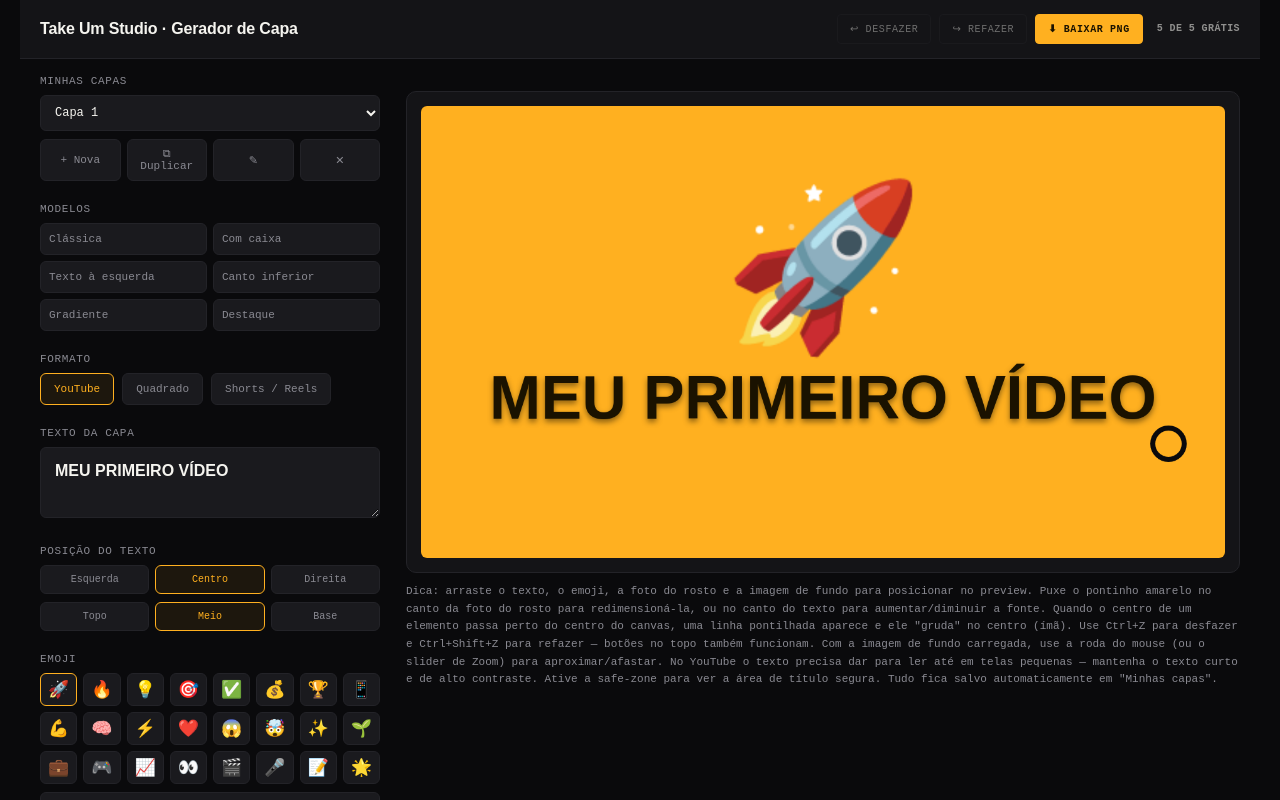
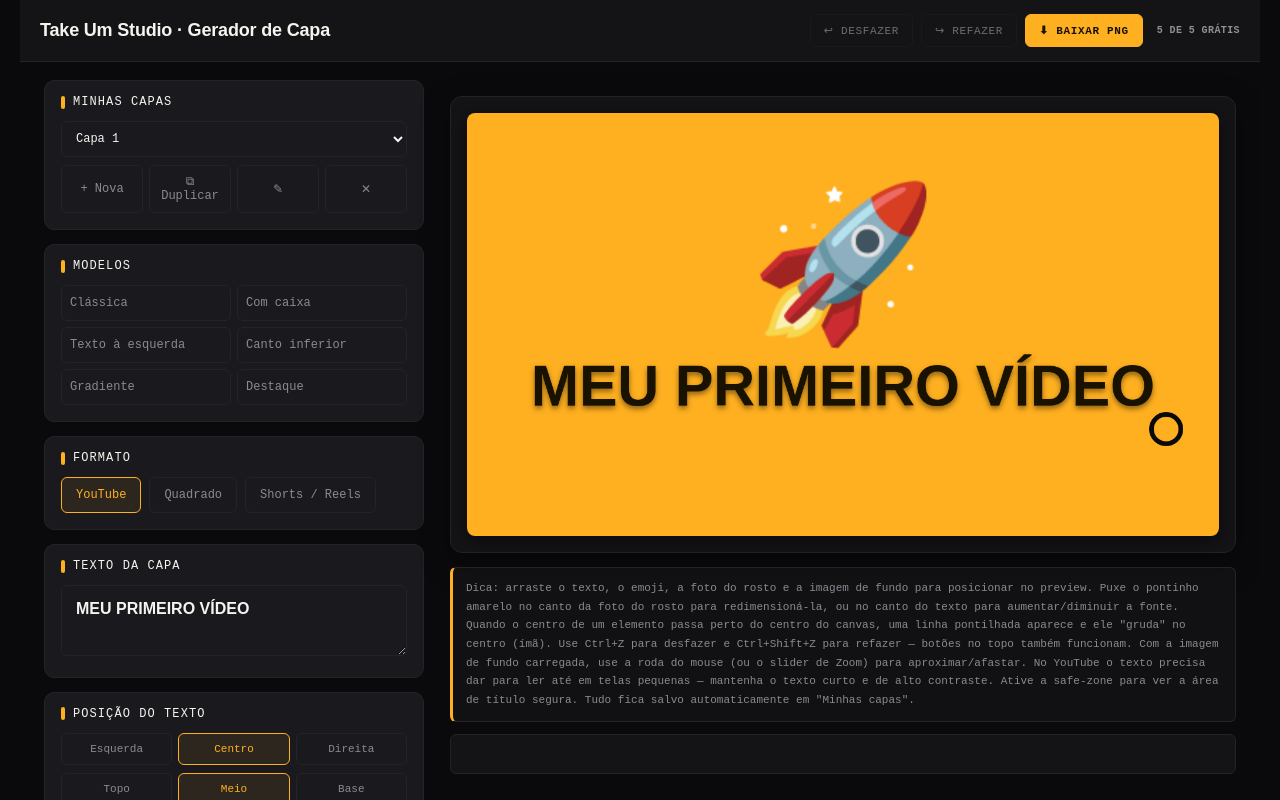
Before and after one commit to lbseven7/one-take-studio, a website: page one-take-studio/ferramentas/capa.html in a window 1280 px wide. Drawn offline with Linux system fonts and the light colour scheme.

Commit message:
feat(capa): repagina gerador de capa - sidebar em cards, painel mais largo e preview com moldura (v60)

```diff
--- a/one-take-studio/ferramentas/capa.html
+++ b/one-take-studio/ferramentas/capa.html
@@ -56,7 +56,7 @@
   header h1{
     font-family: var(--font-display);
     font-weight: 900;
-    font-size: 16px;
+    font-size: 18px;
     margin: 0;
     letter-spacing: -0.01em;
   }
@@ -66,11 +66,11 @@
     border: 1px solid var(--panel-line);
     color: var(--text-dim);
     font-family: var(--font-mono);
-    font-size: 10px;
+    font-size: 11px;
     letter-spacing: 0.06em;
     text-transform: uppercase;
-    padding: 8px 12px;
-    border-radius: 4px;
+    padding: 9px 13px;
+    border-radius: 6px;
     cursor: pointer;
     white-space: nowrap;
   }
@@ -89,40 +89,56 @@
   #content{
     flex: 1;
     overflow-y: auto;
-    padding: 16px 20px 28px;
+    padding: 18px 24px 32px;
   }
 
   #layout{
-    display: flex;
+    display: grid;
+    grid-template-columns: 380px minmax(0, 1fr);
     gap: 26px;
-    align-items: flex-start;
+    align-items: start;
   }
 
   /* ---------- CONTROLS ---------- */
   #controls{
-    width: 340px;
+    min-width: 0;
+  }
+
+  .group{
+    background: var(--card);
+    border: 1px solid var(--panel-line);
+    border-radius: 10px;
+    padding: 14px 16px 16px;
+    margin-bottom: 14px;
+  }
+  .group > label{
+    display: flex;
+    align-items: center;
+    gap: 8px;
+    font-size: 12px;
+    letter-spacing: 0.09em;
+    text-transform: uppercase;
+    color: var(--text-main);
+    margin-bottom: 12px;
+  }
+  .group > label::before{
+    content: '';
     flex-shrink: 0;
-  }
-
-  .group{ margin-bottom: 22px; }
-  .group > label{
-    display: block;
-    font-size: 11px;
-    letter-spacing: 0.06em;
-    text-transform: uppercase;
-    color: var(--text-dim);
-    margin-bottom: 8px;
+    width: 4px;
+    height: 13px;
+    border-radius: 2px;
+    background: var(--accent-amber);
   }
 
   .fmt-row{ display: flex; gap: 8px; flex-wrap: wrap; }
   .fmt-btn{
-    padding: 9px 13px;
+    padding: 10px 14px;
     border: 1px solid var(--panel-line);
     border-radius: 6px;
     background: var(--card);
     color: var(--text-dim);
     font-family: var(--font-mono);
-    font-size: 11px;
+    font-size: 12px;
     cursor: pointer;
   }
   .fmt-btn.active{
@@ -225,7 +241,7 @@
     margin-top: 10px;
   }
   .custom-color label{
-    font-size: 11px;
+    font-size: 12px;
     color: var(--text-dim);
     text-transform: uppercase;
     letter-spacing: 0.05em;
@@ -242,13 +258,13 @@
 
   .img-actions{ display: flex; gap: 8px; flex-wrap: wrap; }
   .img-actions button{
-    padding: 9px 13px;
+    padding: 10px 14px;
     border: 1px solid var(--panel-line);
     border-radius: 6px;
     background: var(--card);
     color: var(--text-dim);
     font-family: var(--font-mono);
-    font-size: 11px;
+    font-size: 12px;
     cursor: pointer;
   }
   .img-actions button:hover{ color: var(--text-main); border-color: var(--accent-amber); }
@@ -292,7 +308,37 @@
   .cap-actions{ display: flex; gap: 6px; }
   .cap-actions button{
     flex: 1;
-    padding: 8px 6px;
+    padding: 9px 6px;
+    border: 1px solid var(--panel-line);
+    border-radius: 6px;
+    background: var(--card);
+    color: var(--text-dim);
+    font-family: var(--font-mono);
+    font-size: 12px;
+    cursor: pointer;
+  }
+  .cap-actions button:hover{ color: var(--text-main); border-color: var(--accent-amber); }
+  #cap-del:hover{ color: var(--accent-red); border-color: var(--accent-red); }
+
+  .tpl-grid{ display: grid; grid-template-columns: 1fr 1fr; gap: 6px; }
+  .tpl-btn{
+    padding: 10px 8px;
+    border: 1px solid var(--panel-line);
+    border-radius: 6px;
+    background: var(--card);
+    color: var(--text-dim);
+    font-family: var(--font-mono);
+    font-size: 12px;
+    cursor: pointer;
+    text-align: left;
+  }
+  .tpl-btn:hover{ color: var(--text-main); border-color: var(--accent-amber); }
+
+  .pos-row{ display: flex; gap: 6px; margin-top: 8px; flex-wrap: wrap; }
+  .pos-btn{
+    flex: 1;
+    min-width: 70px;
+    padding: 9px 6px;
     border: 1px solid var(--panel-line);
     border-radius: 6px;
     background: var(--card);
@@ -301,36 +347,6 @@
     font-size: 11px;
     cursor: pointer;
   }
-  .cap-actions button:hover{ color: var(--text-main); border-color: var(--accent-amber); }
-  #cap-del:hover{ color: var(--accent-red); border-color: var(--accent-red); }
-
-  .tpl-grid{ display: grid; grid-template-columns: 1fr 1fr; gap: 6px; }
-  .tpl-btn{
-    padding: 9px 8px;
-    border: 1px solid var(--panel-line);
-    border-radius: 6px;
-    background: var(--card);
-    color: var(--text-dim);
-    font-family: var(--font-mono);
-    font-size: 11px;
-    cursor: pointer;
-    text-align: left;
-  }
-  .tpl-btn:hover{ color: var(--text-main); border-color: var(--accent-amber); }
-
-  .pos-row{ display: flex; gap: 6px; margin-top: 8px; flex-wrap: wrap; }
-  .pos-btn{
-    flex: 1;
-    min-width: 70px;
-    padding: 8px 6px;
-    border: 1px solid var(--panel-line);
-    border-radius: 6px;
-    background: var(--card);
-    color: var(--text-dim);
-    font-family: var(--font-mono);
-    font-size: 10px;
-    cursor: pointer;
-  }
   .pos-btn.active{
     color: var(--accent-amber);
     border-color: var(--accent-amber);
@@ -343,10 +359,10 @@
     align-items: center;
     gap: 8px;
     cursor: pointer;
-    font-size: 12px;
+    font-size: 13px;
     color: var(--text-main);
   }
-  .switch input{ accent-color: var(--accent-amber); width: 16px; height: 16px; cursor: pointer; }
+  .switch input{ accent-color: var(--accent-amber); width: 18px; height: 18px; cursor: pointer; }
 
   .color-row{
     display: flex;
@@ -355,7 +371,7 @@
     margin-top: 8px;
   }
   .color-row label{
-    font-size: 11px;
+    font-size: 12px;
     color: var(--text-dim);
     text-transform: uppercase;
     letter-spacing: 0.05em;
@@ -377,11 +393,11 @@
     align-items: center;
     gap: 10px;
     margin-top: 8px;
-    font-size: 11px;
+    font-size: 12px;
     color: var(--text-dim);
   }
   .slider-row input[type=range]{ flex: 1; accent-color: var(--accent-amber); }
-  .slider-row .val{ font-family: var(--font-mono); min-width: 30px; text-align: right; color: var(--text-main); }
+  .slider-row .val{ font-family: var(--font-mono); min-width: 36px; text-align: right; color: var(--text-main); }
 
   .hidden{ display: none !important; }
 
@@ -396,29 +412,41 @@
   #preview-wrap{
     background: var(--panel);
     border: 1px solid var(--panel-line);
-    border-radius: 10px;
-    padding: 14px;
+    border-radius: 12px;
+    padding: 16px;
+    box-shadow: 0 10px 30px rgba(0,0,0,0.35);
   }
 
   canvas{
     width: 100%;
     height: auto;
     display: block;
+    border-radius: 8px;
+    background: #000;
+    box-shadow: 0 4px 20px rgba(0,0,0,0.55);
+  }
+
+  #format-hint{
+    margin-top: 14px;
+    padding: 11px 13px;
+    background: rgba(255,255,255,0.03);
+    border: 1px solid var(--panel-line);
+    border-left: 3px solid var(--accent-amber);
     border-radius: 6px;
-    background: #000;
-  }
-
-  #format-hint{
-    margin-top: 10px;
     font-size: 11px;
     color: var(--text-dim);
-    line-height: 1.6;
+    line-height: 1.7;
   }
 
   #msg{
     margin-top: 12px;
+    padding: 10px 12px;
+    border-radius: 6px;
+    background: var(--panel);
+    border: 1px solid var(--panel-line);
     font-size: 12px;
-    min-height: 18px;
+    min-height: 40px;
+    line-height: 1.5;
   }
   #msg.ok{ color: var(--accent-green); }
   #msg.err{ color: var(--accent-red); }
@@ -427,14 +455,13 @@
   ::-webkit-scrollbar-track{ background: transparent; }
   ::-webkit-scrollbar-thumb{ background: var(--panel-line); border-radius: 3px; }
 
-  @media (max-width: 860px){
-    #layout{ flex-direction: column-reverse; }
-    #controls{ width: 100%; }
-    #preview-col{ position: static; width: 100%; }
+  @media (max-width: 900px){
+    #layout{ grid-template-columns: 1fr; }
+    #preview-col{ order: -1; position: static; width: 100%; }
   }
   @media (max-width: 480px){
     header{ padding: 12px 14px; }
-    header h1{ font-size: 14px; }
+    header h1{ font-size: 15px; }
     #content{ padding: 12px 14px; }
   }
 </style>
--- a/one-take-studio/sw.js
+++ b/one-take-studio/sw.js
@@ -1,4 +1,4 @@
-const CACHE = 'takeum-v59';
+const CACHE = 'takeum-v60';
 
 const ASSETS = [
   './',
```
